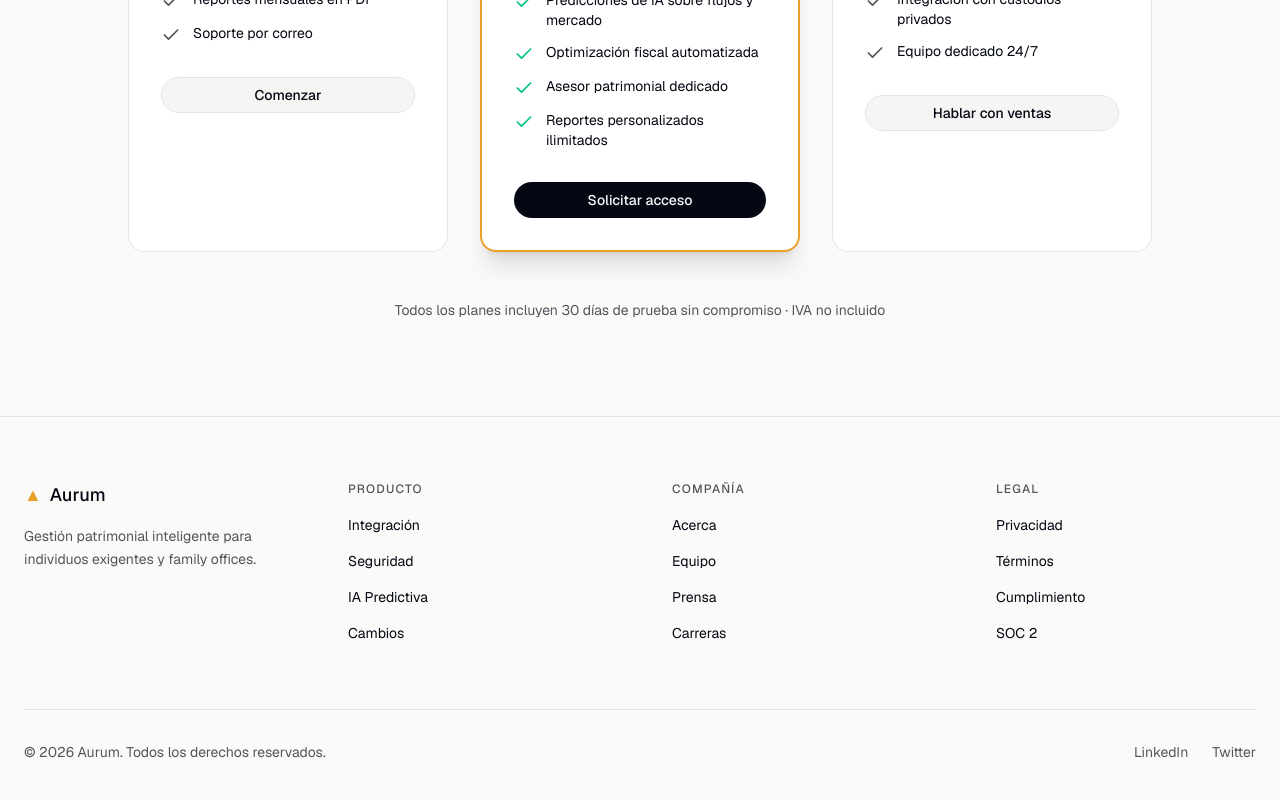
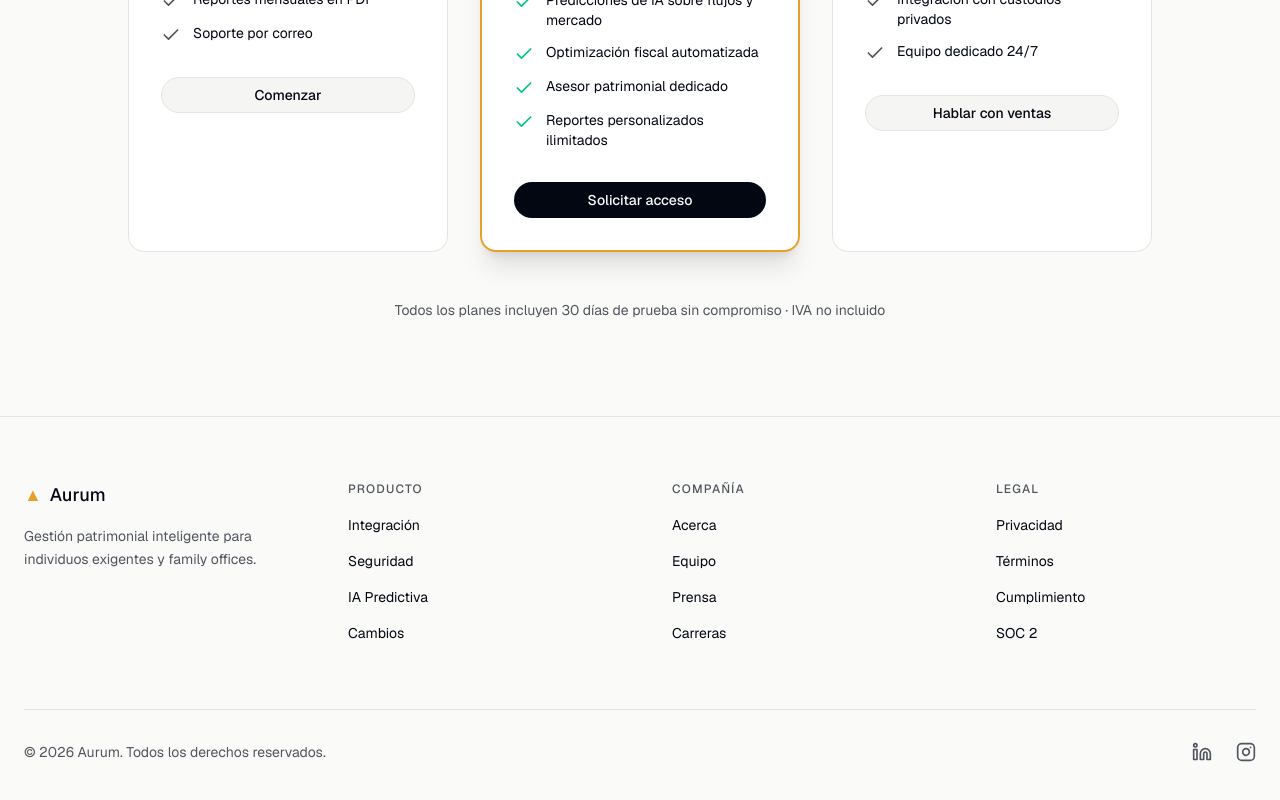
Before and after one commit to Fpaganoni/Finance-AI-app, a Next.js app: page / in a window 1280 px wide. Shown: the part 3087-3887 px from the top of the page. Built offline with nearby package versions, Linux system fonts and the light colour scheme; a web font is replaced by a local one.

Commit message:
feat(ui): replace social text links with linkedin and instagram icons in footer

```diff
--- a/components/landing/footer.tsx
+++ b/components/landing/footer.tsx
@@ -1,4 +1,5 @@
 import Link from 'next/link'
+import { Linkedin, Instagram } from 'lucide-react'
 
 const footerLinks = {
   producto: [
@@ -101,11 +102,11 @@ export function Footer() {
             © 2026 Aurum. Todos los derechos reservados.
           </p>
           <div className="flex items-center gap-6">
-            <Link href="#" className="text-sm text-muted-foreground hover:text-foreground transition-colors">
-              LinkedIn
+            <Link href="#" className="text-muted-foreground hover:text-foreground transition-colors" aria-label="LinkedIn">
+              <Linkedin className="h-5 w-5" />
             </Link>
-            <Link href="#" className="text-sm text-muted-foreground hover:text-foreground transition-colors">
-              Twitter
+            <Link href="#" className="text-muted-foreground hover:text-foreground transition-colors" aria-label="Instagram">
+              <Instagram className="h-5 w-5" />
             </Link>
           </div>
         </div>
--- a/package.json
+++ b/package.json
@@ -10,7 +10,6 @@
   },
   "dependencies": {
     "@hookform/resolvers": "^3.9.1",
-    "@vercel/analytics": "1.6.1",
     "@radix-ui/react-accordion": "1.2.12",
     "@radix-ui/react-alert-dialog": "1.1.15",
     "@radix-ui/react-aspect-ratio": "1.1.8",
@@ -38,6 +37,7 @@
     "@radix-ui/react-toggle": "1.1.10",
     "@radix-ui/react-toggle-group": "1.1.11",
     "@radix-ui/react-tooltip": "1.2.8",
+    "@vercel/analytics": "1.6.1",
     "autoprefixer": "^10.4.20",
     "class-variance-authority": "^0.7.1",
     "clsx": "^2.1.1",
@@ -46,7 +46,7 @@
     "embla-carousel-react": "8.6.0",
     "input-otp": "1.4.2",
     "lucide-react": "^0.564.0",
-    "next": "16.2.0",
+    "next": "^16.2.4",
     "next-themes": "^0.4.6",
     "react": "^19",
     "react-day-picker": "9.13.2",
```
Also changed, not shown: 1 other file (tests, documents, lock files or other folders).
